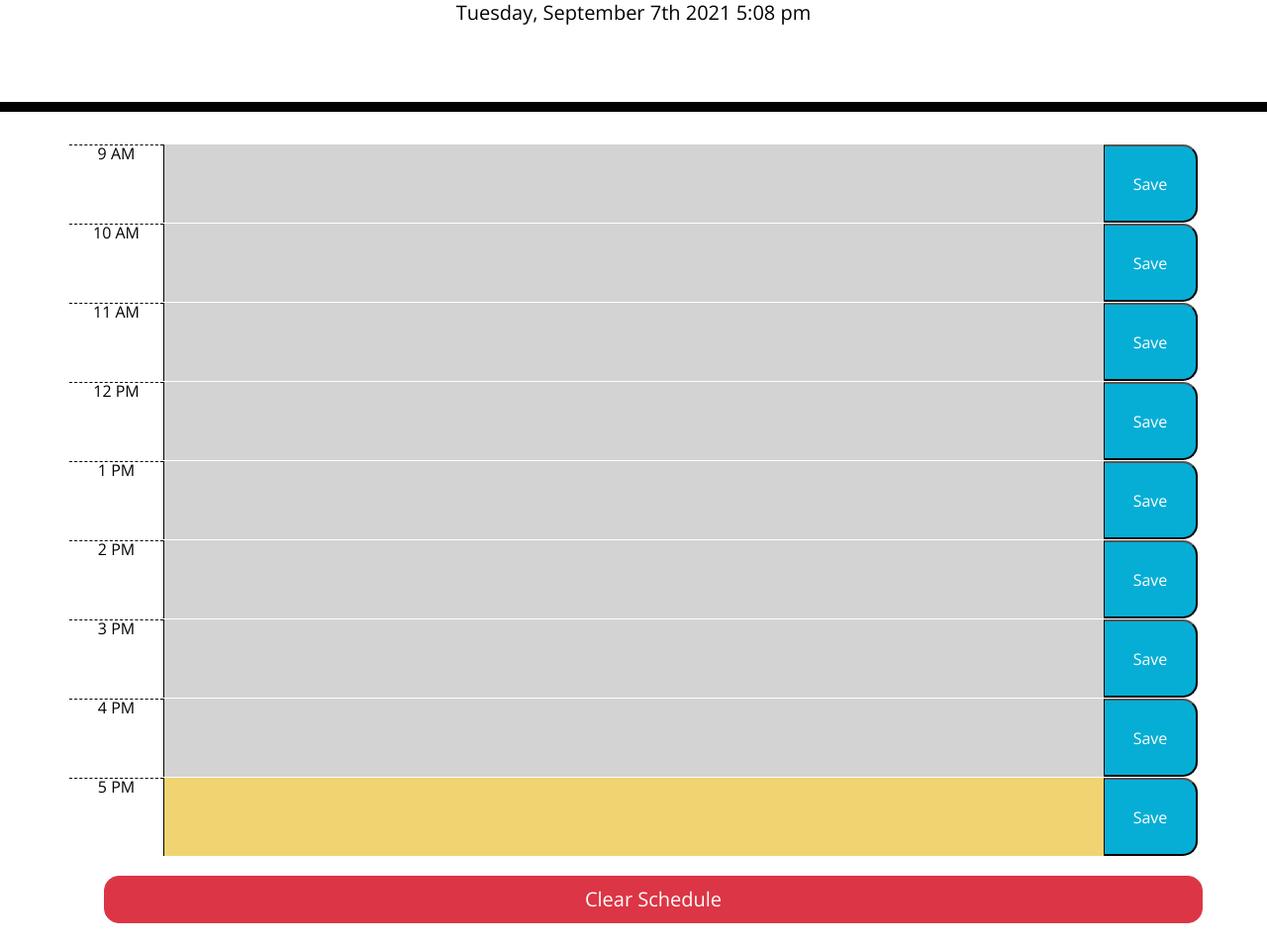
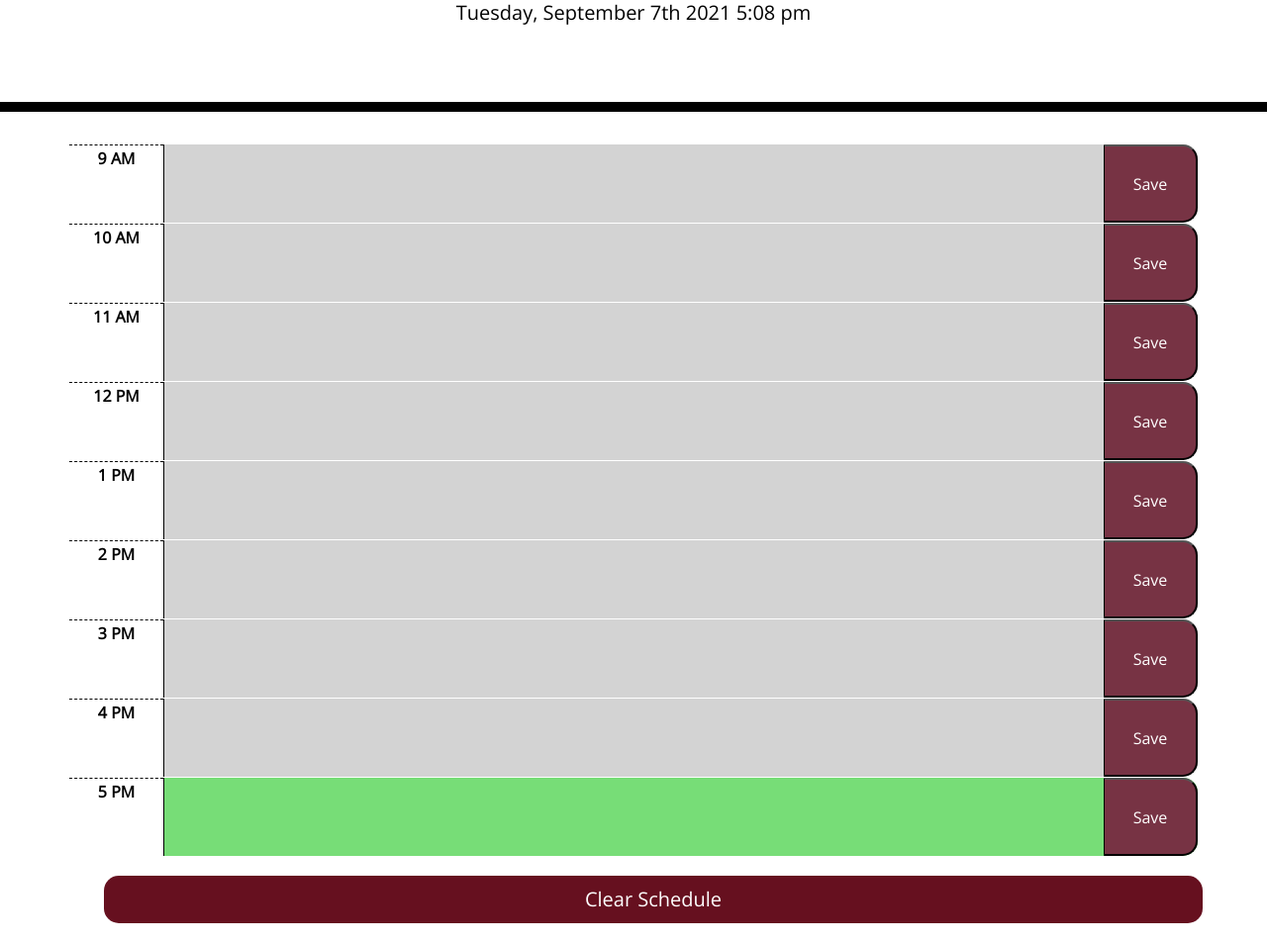
Before and after one commit to jl118/day-planner, a plain HTML site: page index.html in a window 1280 px wide. Shown: the part 191-1144 px from the top of the page at 99% size. Drawn offline with nearby package versions, Linux system fonts and the light colour scheme.

Commit message:
Updated color scheme, fixed typos, and added image to README.md

```diff
--- a/assets/css/style.css
+++ b/assets/css/style.css
@@ -2,9 +2,10 @@
 :root {
     --lightest: #ffffff;
     --past: #d3d3d3;
-    --current: #f1d472;
-    --future: #77dd77;
-    --savebtn: #06aed5;
+    --current: #77dd77;
+    --future:  #84A98C;
+    --savebtn: #773344;
+    --btn: #66101F;
     --darkest: #000000;
 }
 
@@ -51,6 +52,8 @@ textarea {
     background-color: var(--lightest);
     color: var(--darkest);
     border-top: 1px dashed var(--darkest);
+    font-weight: bold;
+    padding-top: 5px;
 }
 
 /* box color styling */
@@ -86,6 +89,8 @@ textarea {
 .btn {
     margin: 20px;
     border-radius: 15px;
+    background-color: var(--btn);
+    color: var(--lightest);
 }
 
 .btn:hover {
--- a/index.html
+++ b/index.html
@@ -92,7 +92,7 @@
                 <button class="col-1 saveBtn">Save</button>
             </div>
 
-           <button class="btn btn-danger btn-lg btn-block" id="clear-btn">
+           <button class="btn btn-lg btn-block" id="clear-btn">
                Clear Schedule
            </button>
 
```
Also changed, not shown: assets/images/planner_desktop.png (added), 1 other file.
